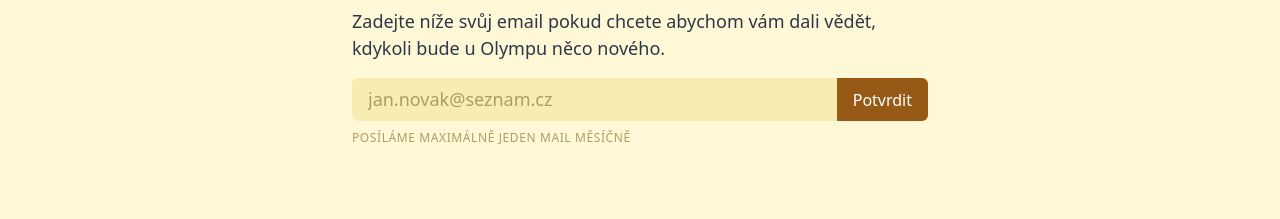
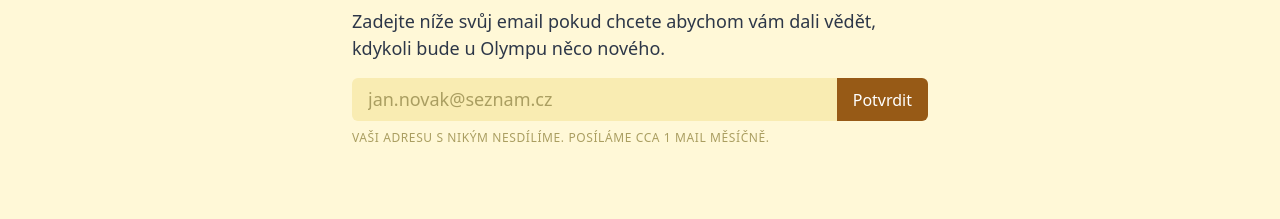
Before and after one commit to Eugleo/Olymp, a React (Create React App) app: page / in a window 1280 px wide. Shown: the part 1620-1839 px from the top of the page. Built offline with nearby package versions, Linux system fonts and the light colour scheme.

Commit message:
Add GDPR info

```diff
--- a/src/Page/EmailForm.tsx
+++ b/src/Page/EmailForm.tsx
@@ -34,7 +34,7 @@ export function EmailFieldYellow({ title, description }: { title: string; descri
           </button>
         </div>
         <p className="text-xs uppercase text-gold-darkest mt-2 tracking-wider">
-          Posíláme maximálně jeden mail měsíčně
+          Vaši adresu s nikým nesdílíme. Posíláme cca 1 mail měsíčně.
         </p>
       </Form>
     </Formik>
@@ -61,7 +61,7 @@ export function EmailFieldGreen({ title, description }: { title: string; descrip
           </button>
         </div>
         <p className="text-xs uppercase text-green-900 mt-2 tracking-wider">
-          Posíláme maximálně jeden mail měsíčně
+          Vaši adresu s nikým nesdílíme. Posíláme cca 1 mail měsíčně.
         </p>
       </Form>
     </Formik>
--- a/src/Page/Footer.tsx
+++ b/src/Page/Footer.tsx
@@ -3,6 +3,7 @@ import React from 'react';
 import olymp from '../assets/olymp-footer.svg';
 
 import { EmailFieldGreen } from './EmailForm';
+import privacy from '../assets/privacy.txt';
 
 export default function Footer() {
   return (
@@ -17,11 +18,22 @@ export default function Footer() {
       className="py-48 md:pb-48 pb-56 min-h-screen-3/4"
     >
       <div className="flex flex-col px-8 md:px-16 xl:px-32 p-8">
-        <div className="max-w-lg mb-12">
+        <div className="max-w-lg mb-6">
           <EmailFieldGreen
             title="Zaujal vás Olymp?"
             description="Přihlašte se k odběru novinek o Olympu a my vám průběžně budeme dávat vědět, jak probíhá jeho vývoj."
           />
+        </div>
+
+        <div className="max-w-lg mb-6">
+          <p className="text-lg mb-4 text-gray-800">
+            Váš e-mail je u nás v bezpečí. S nikým ho nesdílíme a používáme jej výhradně ke
+            komunikaci o Olympu. Pokud vás zajáímavjí detaily, můžete si přečíst naše{' '}
+            <a className="text-green-800" href={privacy}>
+              zásady ochrany osobních údajů
+            </a>
+            .
+          </p>
         </div>
 
         <div className="max-w-lg">
--- a/src/react-app-env.d.ts
+++ b/src/react-app-env.d.ts
@@ -1 +1,3 @@
 /// <reference types="react-scripts" />
+
+declare module '*.txt';
```
Also changed, not shown: src/assets/privacy.txt (added), 1 other file (tests, documents, lock files or other folders).
